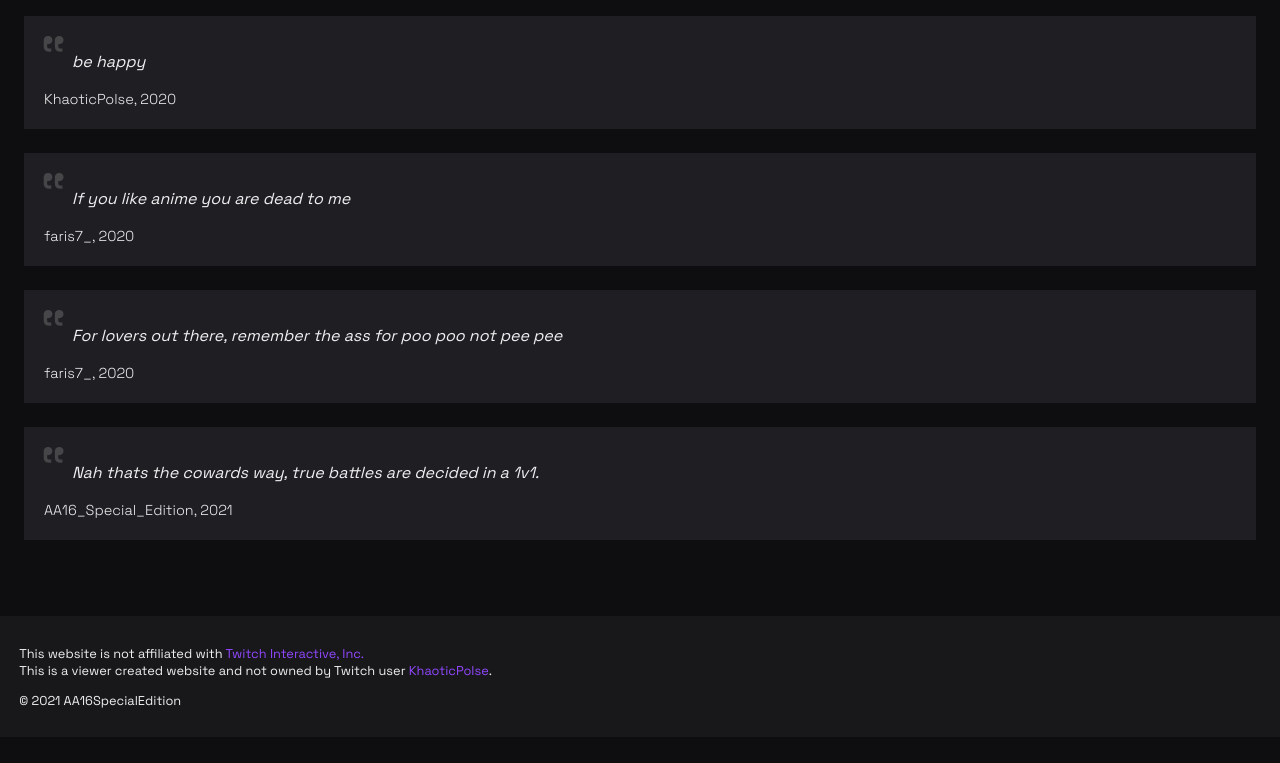
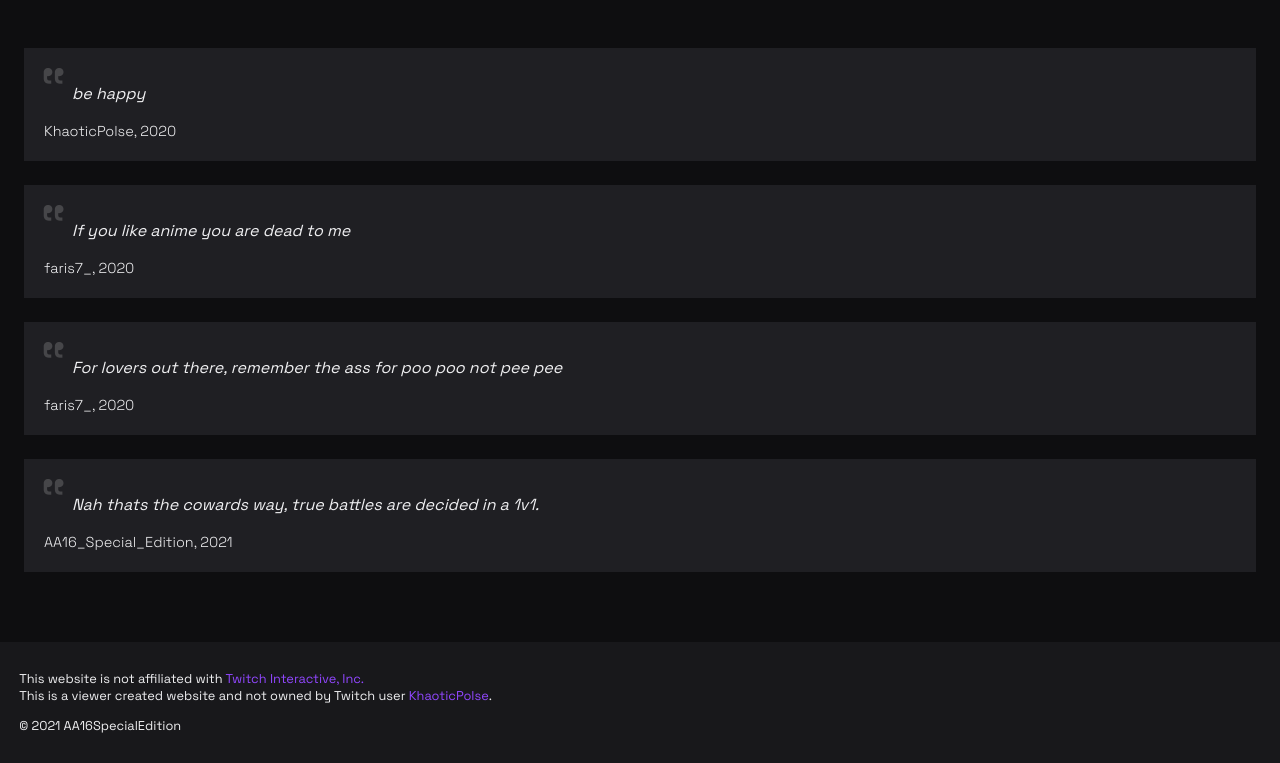
Before and after one commit to KhaoticPolse/khaoticpolse.github.io, a plain HTML site: page quotes/index.html in a window 1280 px wide. Shown: the part 119-882 px from the top of the page. Before the commit the page ends 856 px from the top, so only its background shows below. Drawn offline with Linux system fonts and the light colour scheme.

Commit message:
Update base.css

```diff
--- a/base.css
+++ b/base.css
@@ -14,13 +14,17 @@ footer {
   padding: 1.25em 1.5em;
 }
 
+header,
+footer {
+  margin-top: 2em;
+}
+
 header {
   display: flex;
   align-items: center;
 }
 
 footer {
-  margin-top: 2.5em;
   background: #18181b;
   font-size: .8em;
 }
```
